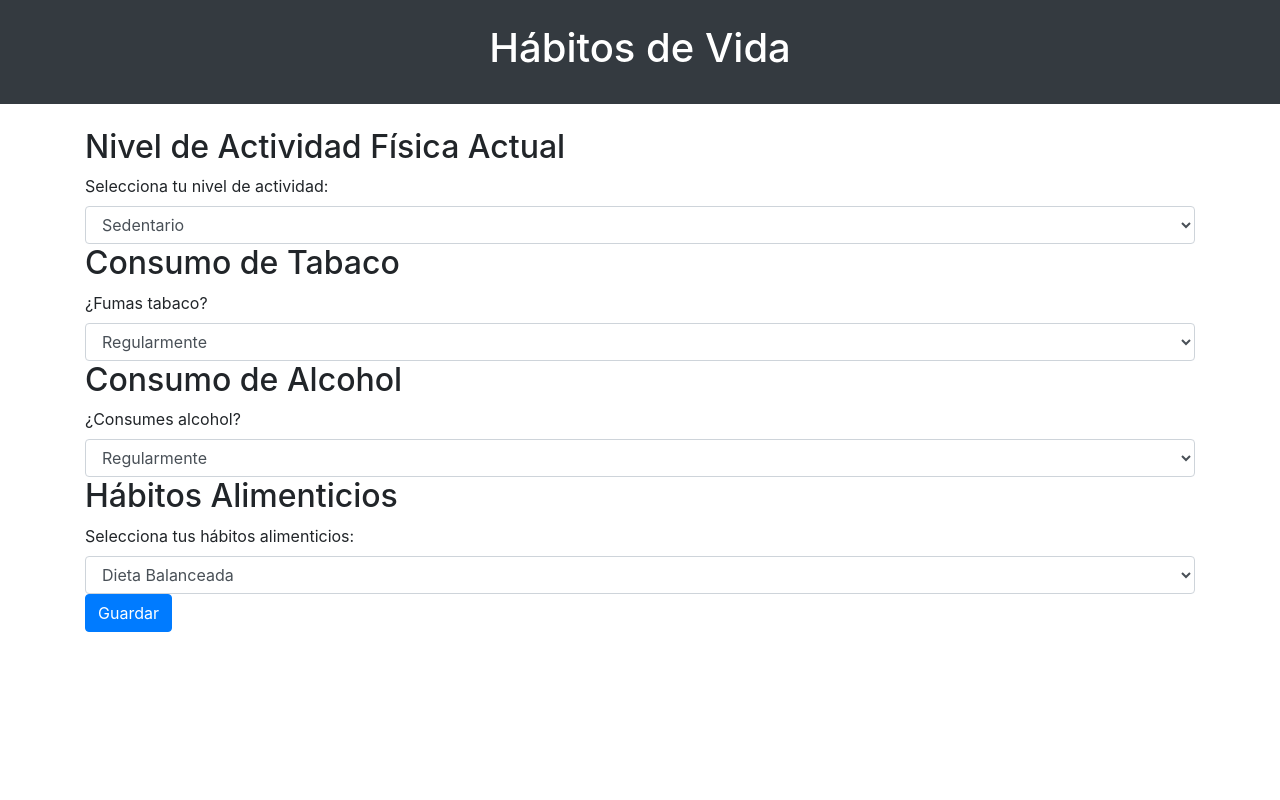
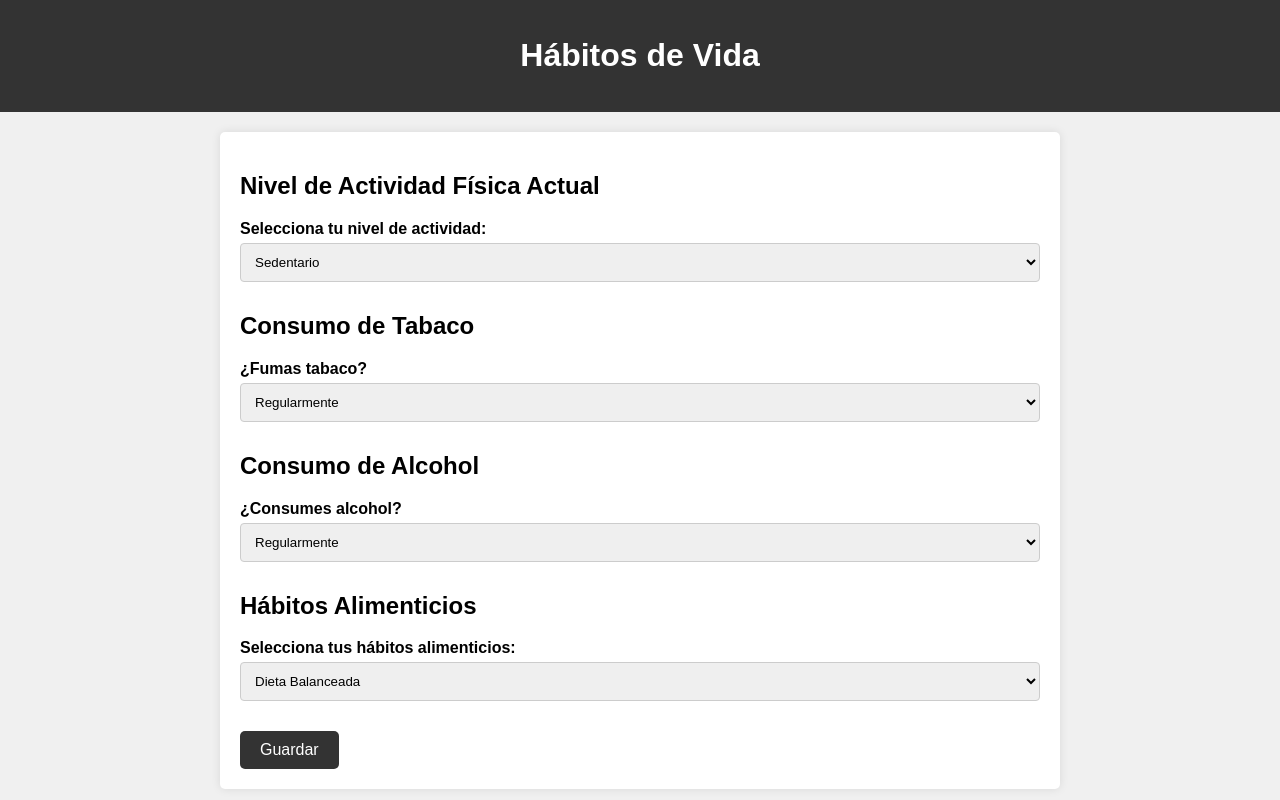
Before and after one commit to luziiro/capston, a PHP site: page /evaluador_vida.php in a window 1280 px wide. Run offline with PHP 8.4, Linux system fonts and the light colour scheme.

Commit message:
Revert "k"
This reverts commit 818df2094b11ae84c778a7a634c54115262c0f66.

```diff
--- a/plantillas/evaluador_de_salud/evaluador_vida.php
+++ b/plantillas/evaluador_de_salud/evaluador_vida.php
@@ -4,18 +4,76 @@
     <meta charset="UTF-8">
     <meta name="viewport" content="width=device-width, initial-scale=1.0">
     <title>Hábitos de Vida</title>
-    <link rel="stylesheet" href="https://stackpath.bootstrapcdn.com/bootstrap/4.5.2/css/bootstrap.min.css">
+    <style>
+        body {
+            font-family: Arial, sans-serif;
+            margin: 0;
+            padding: 0;
+            background-color: #f0f0f0;
+        }
+
+        header {
+            background-color: #333;
+            color: white;
+            text-align: center;
+            padding: 1em;
+        }
+
+        .container {
+            max-width: 800px;
+            margin: 0 auto;
+            padding: 20px;
+            background-color: white;
+            box-shadow: 0 0 10px rgba(0, 0, 0, 0.1);
+            border-radius: 5px;
+            margin-top: 20px;
+        }
+
+        h1 {
+            text-align: center;
+        }
+
+        .question {
+            margin-bottom: 20px;
+        }
+
+        label {
+            font-weight: bold;
+        }
+
+        select {
+            width: 100%;
+            padding: 10px;
+            margin-top: 5px;
+            margin-bottom: 10px;
+            border: 1px solid #ccc;
+            border-radius: 4px;
+        }
+
+        .btn {
+            display: inline-block;
+            background-color: #333;
+            color: white;
+            padding: 10px 20px;
+            text-decoration: none;
+            border-radius: 5px;
+        }
+
+        .btn:hover {
+            background-color: #555;
+        }
+    </style>
 </head>
 <body>
-    <header class="bg-dark text-white text-center py-4">
+    <header>
         <h1>Hábitos de Vida</h1>
     </header>
 
-    <div class="container my-4">
+    <div class="container">
         <div class="question">
             <h2>Nivel de Actividad Física Actual</h2>
             <label for="activity-level">Selecciona tu nivel de actividad:</label>
-            <select class="form-control" id="activity-level">
+            <select id="activity-level">
                 <option value="sedentary">Sedentario</option>
                 <option value="lightly-active">Poco Activo</option>
                 <option value="moderately-active">Moderadamente Activo</option>
@@ -26,7 +84,7 @@
         <div class="question">
             <h2>Consumo de Tabaco</h2>
             <label for="smoking-habit">¿Fumas tabaco?</label>
-            <select class="form-control" id="smoking-habit">
+            <select id="smoking-habit">
                 <option value="regularly">Regularmente</option>
                 <option value="occasionally">Ocasionalmente</option>
                 <option value="never">Nunca</option>
@@ -36,7 +94,7 @@
         <div class="question">
             <h2>Consumo de Alcohol</h2>
             <label for="alcohol-habit">¿Consumes alcohol?</label>
-            <select class="form-control" id="alcohol-habit">
+            <select id="alcohol-habit">
                 <option value="regularly">Regularmente</option>
                 <option value="occasionally">Ocasionalmente</option>
                 <option value="never">Nunca</option>
@@ -46,7 +104,7 @@
         <div class="question">
             <h2>Hábitos Alimenticios</h2>
             <label for="eating-habits">Selecciona tus hábitos alimenticios:</label>
-            <select class="form-control" id="eating-habits">
+            <select id="eating-habits">
                 <option value="balanced-diet">Dieta Balanceada</option>
                 <option value="vegetarian">Vegetariano</option>
                 <option value="vegan">Vegano</option>
@@ -55,7 +113,7 @@
             </select>
         </div>
 
-        <button class="btn btn-primary">Guardar</button>
+        <a href="#" class="btn">Guardar</a>
     </div>
 </body>
 </html>
```
Also changed, not shown: plantillas/evaluador_de_salud/evaluador_gest_estres.php (+0 -43 lines).
